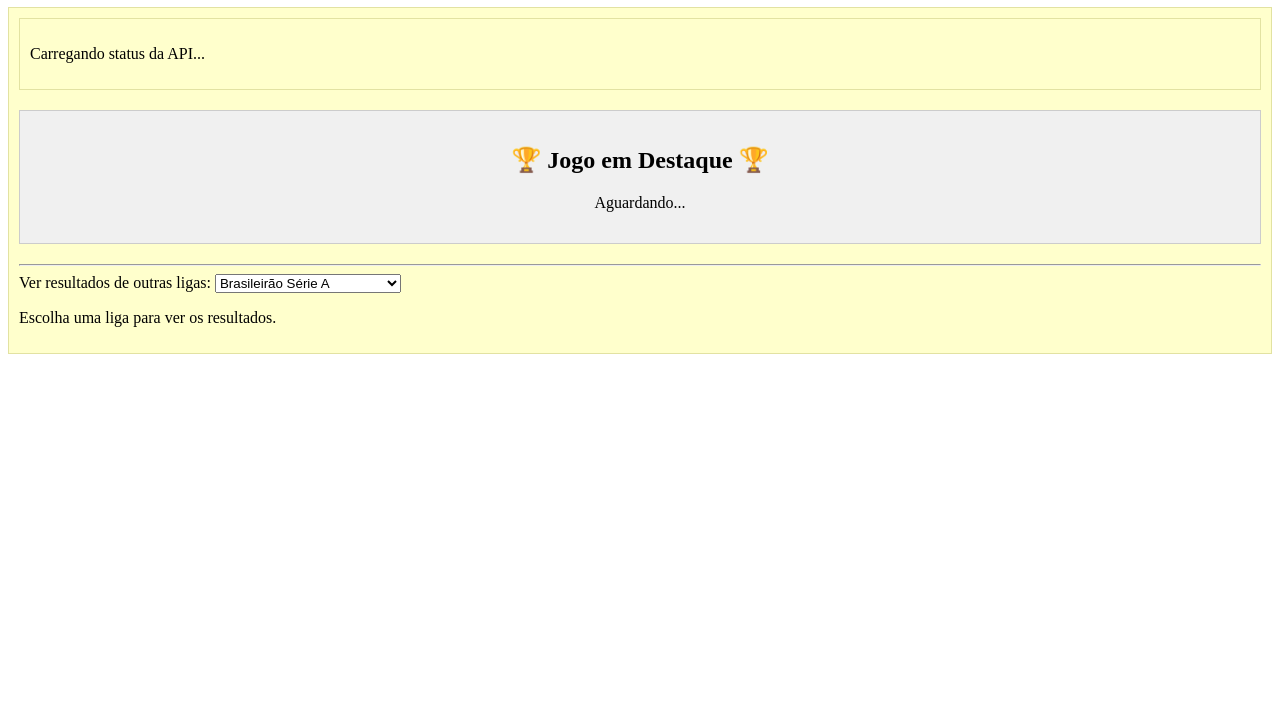
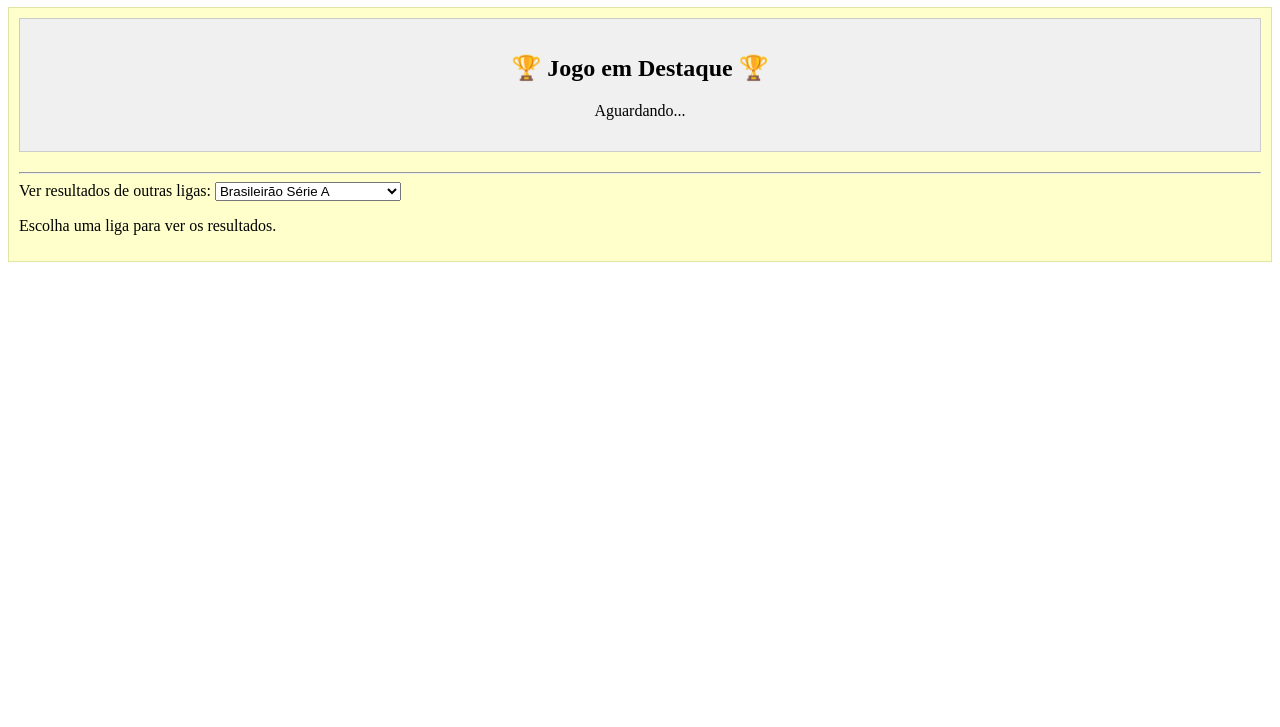
Before and after one commit to tpaes1988/ESPORTE-e-ODDs, a plain HTML site: page index.html in a window 1280 px wide. Shown: the part 73-800 px from the top of the page. Drawn offline with Linux system fonts and the light colour scheme.

Commit message:
Corrigida duplicacao da div status-api no index.html

```diff
--- a/index.html
+++ b/index.html
@@ -11,9 +11,7 @@
 
   <div id="status-api" style="padding: 10px; background-color: #ffc; border: 1px solid #e2e2a2; margin-bottom: 20px;">
     <!-- MUDANÇA NA MENSAGEM INICIAL -->
- <div id="status-api" style="padding: 10px; background-color: #ffc; border: 1px solid #e2e2a2; margin-bottom: 20px;">
-  <p>Carregando status da API...</p>
-</div>
+
 
 
   <!-- O resto do site fica aqui, sem alterações -->
```
